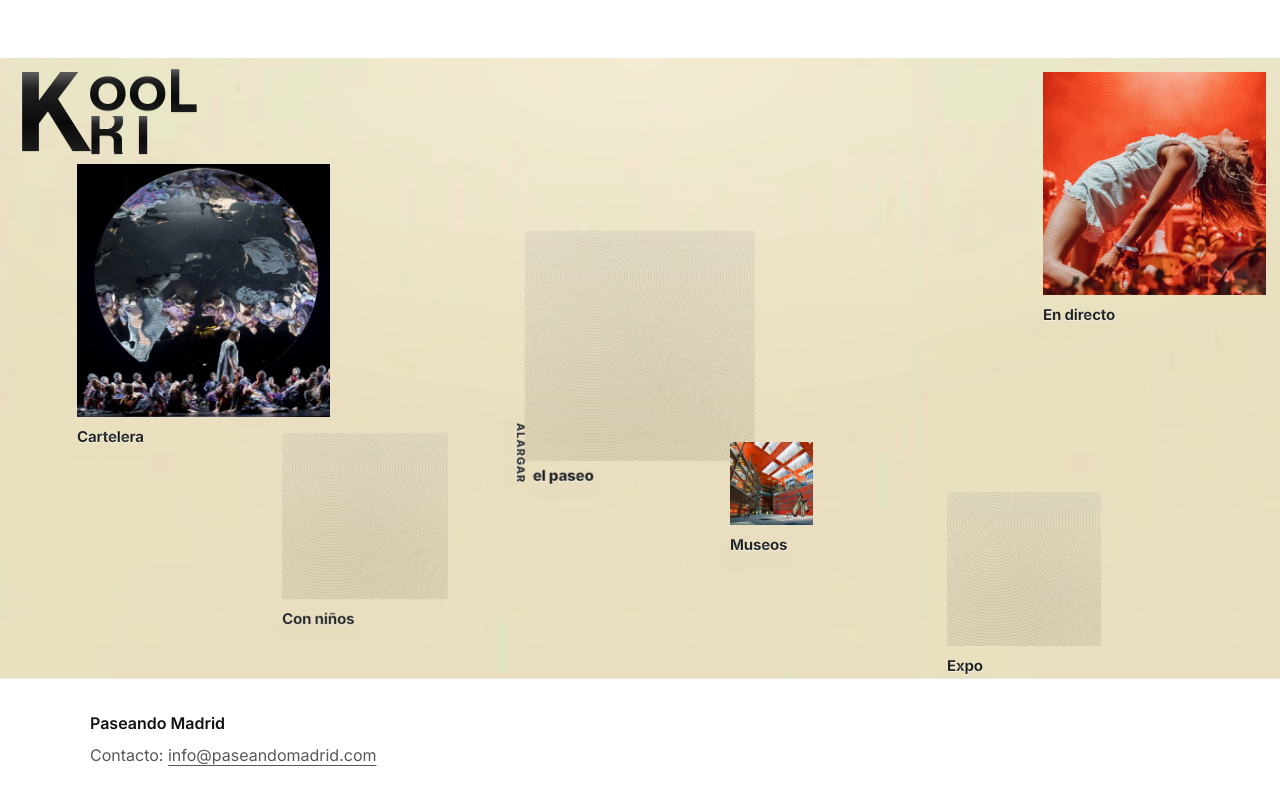
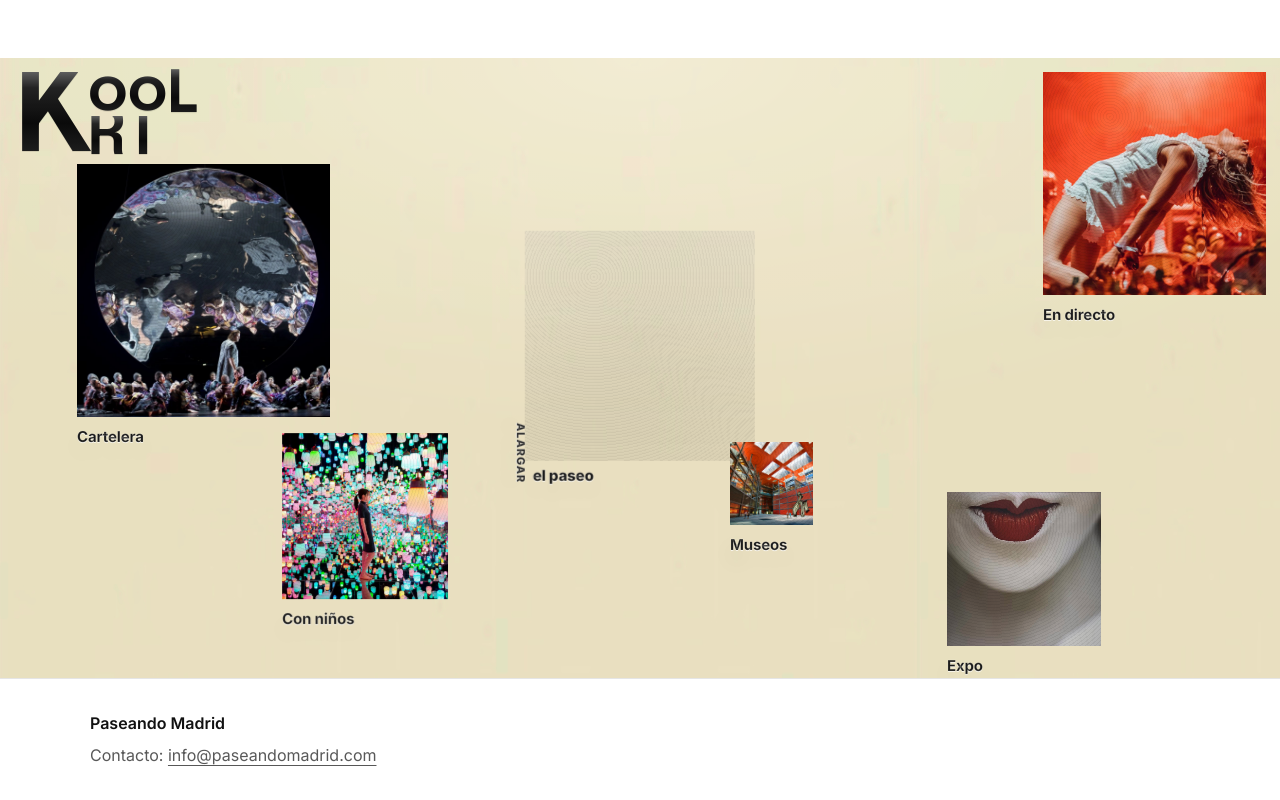
Before and after one commit to Paseando-Madrid/madrid-al-paso-v2, a plain HTML site: page index.html in a window 1280 px wide. Shown: the part 1903-2703 px from the top of the page. Drawn offline with Linux system fonts and the light colour scheme.

Commit message:
Update styles.css

```diff
--- a/styles.css
+++ b/styles.css
@@ -623,6 +623,22 @@ img, video{ max-width: 100%; display: block; }
   background-repeat: no-repeat;
 }
 
+/* ✅ ACTIVADO: Niños */
+.card-ninos .k-photo{
+  background-image: url("assets/cards/ninos.jpg");
+  background-size: cover;
+  background-position: center;
+  background-repeat: no-repeat;
+}
+
+/* ✅ ACTIVADO: Expo */
+.card-expo .k-photo{
+  background-image: url("assets/cards/expo.jpg");
+  background-size: cover;
+  background-position: center;
+  background-repeat: no-repeat;
+}
+
 /* ======================================================================
    TÍTULOS DE CARDS (NEGRO + legibilidad sin caja)
    ====================================================================== */
```
